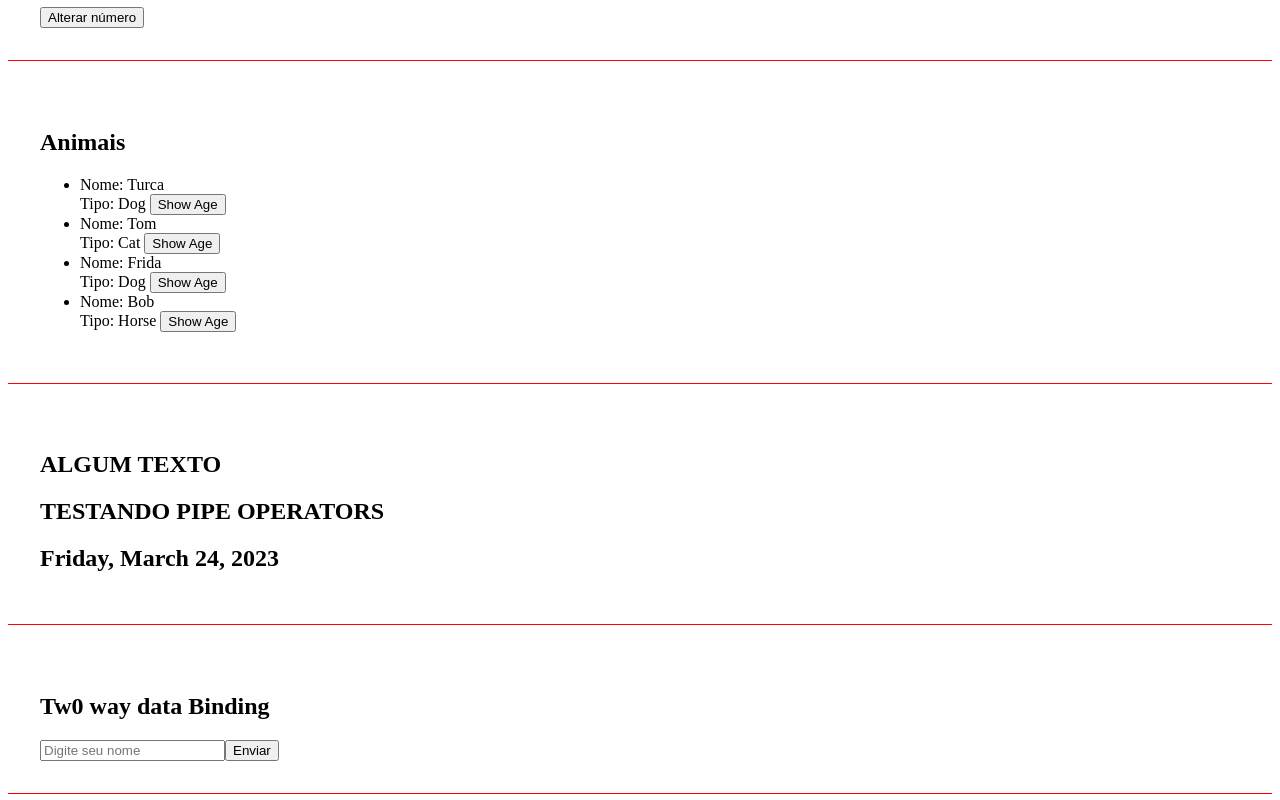
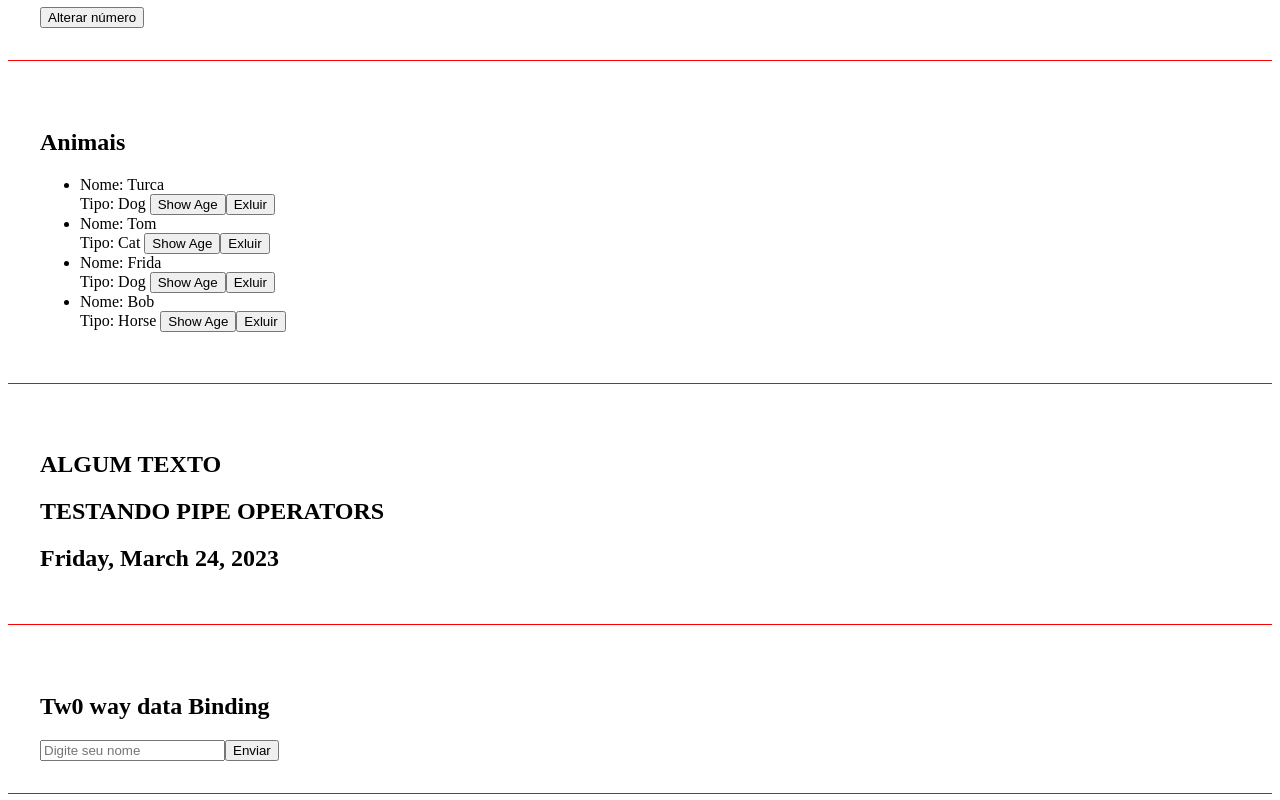
Before and after one commit to Guilh3rmeCabral/Angular, an Angular app: page / in a window 1280 px wide. Shown: the part 1329-2129 px from the top of the page. Built offline with nearby package versions, Linux system fonts and the light colour scheme.

Commit message:
Feat: Adicionando botão excluir

```diff
--- a/src/app/components/list-render/list-render.component.html
+++ b/src/app/components/list-render/list-render.component.html
@@ -5,6 +5,7 @@
             Nome: {{animal.name}}<br>
             Tipo: {{animal.type}}
             <button (click)="showAge(animal)">Show Age</button>
+            <button (click)="removeAnimal(animal)">Exluir</button>
         </li>
     </ul>
     <h3>{{animalDetails}}</h3>
```
